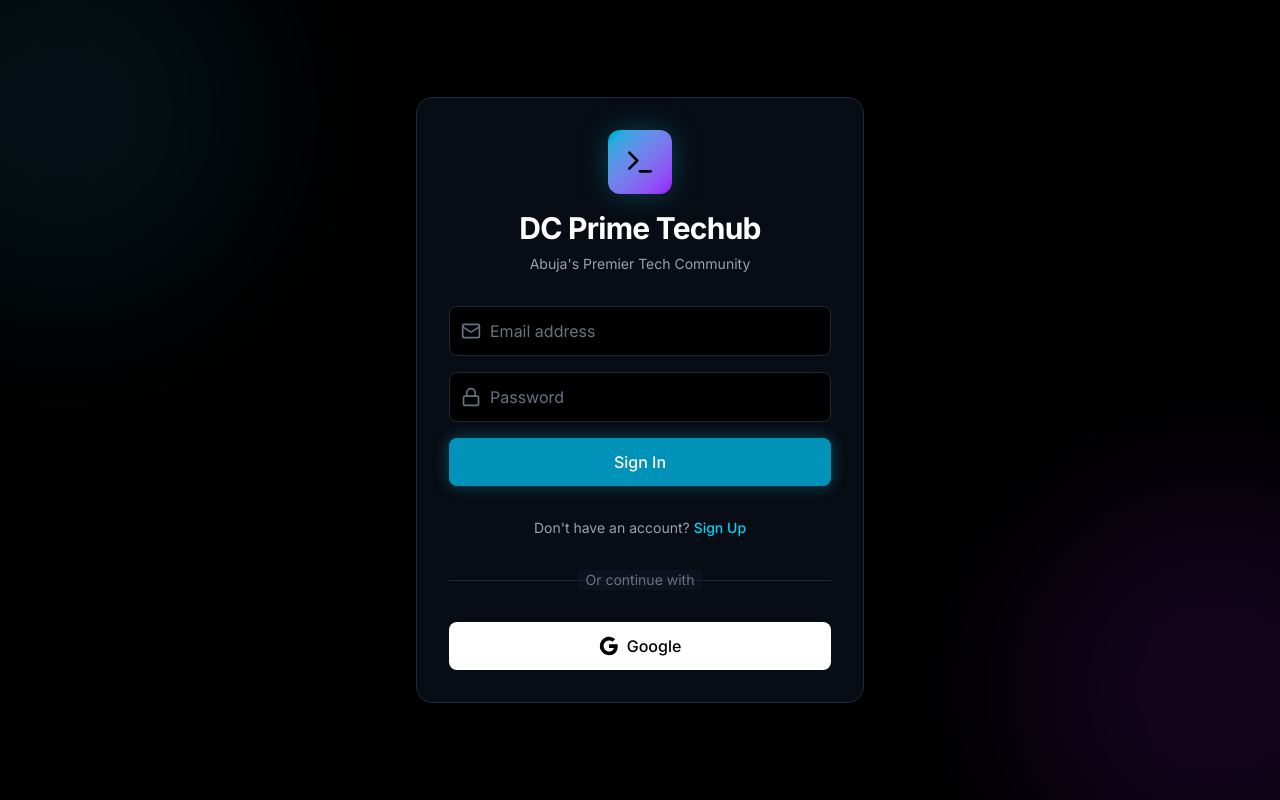
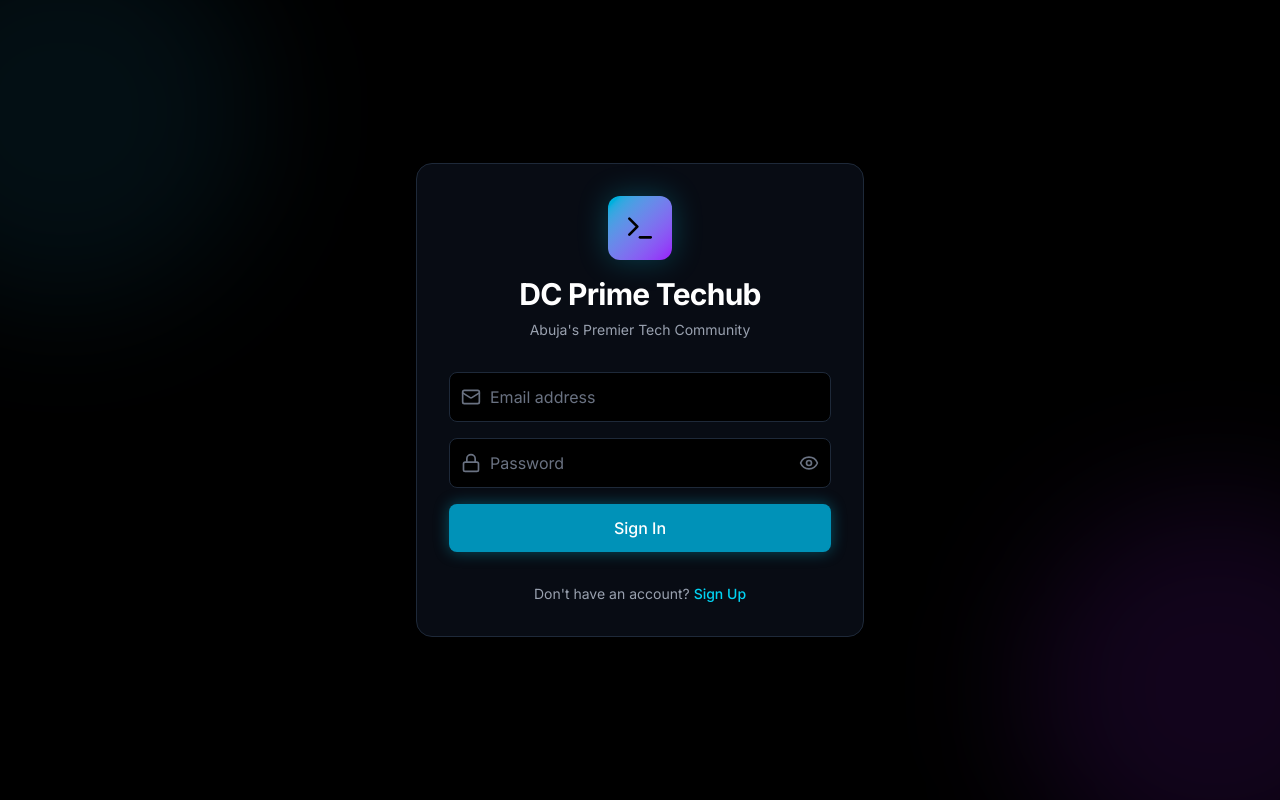
Before and after one commit to jovialdavidmike/dcp-hub-app, a React (Vite) app: page /login in a window 1280 px wide. Built offline with nearby package versions, Linux system fonts and the light colour scheme; no server answers.

Commit message:
feat: Remove Google sign-in and enhance password visibility
The Google sign-in functionality has been removed from the authentication context and login page. The login page now includes a toggleable password visibility feature for improved user experience.

```diff
--- a/src/contexts/AuthContext.tsx
+++ b/src/contexts/AuthContext.tsx
@@ -1,6 +1,6 @@
 import React, { createContext, useContext, useEffect, useState } from 'react';
-import { User, onAuthStateChanged, signInWithPopup, signOut, signInWithEmailAndPassword, createUserWithEmailAndPassword } from 'firebase/auth';
-import { auth, db, googleProvider } from '../firebase';
+import { User, onAuthStateChanged, signOut } from 'firebase/auth';
+import { auth, db } from '../firebase';
 import { doc, setDoc, onSnapshot, updateDoc } from 'firebase/firestore';
 
 export const SUPER_ADMINS = ['jovialdavidmike@gmail.com', 'yomieliezer@gmail.com'];
@@ -40,7 +40,6 @@
   isAdmin: boolean;
   showMasterAdminWelcome: boolean;
   setShowMasterAdminWelcome: (show: boolean) => void;
-  signInWithGoogle: () => Promise<void>;
   logout: () => Promise<void>;
 }
 
@@ -89,7 +88,7 @@
           } else {
             const isAdmin = currentUser.email ? SUPER_ADMINS.includes(currentUser.email) : false;
 
-            if (currentUser.email === 'yomieliezer@gmail.com') {
+            if (isAdmin) {
               setShowMasterAdminWelcome(true);
             }
 
@@ -125,18 +124,6 @@
     };
   }, []);
 
-  const signInWithGoogle = async () => {
-    try {
-      await signInWithPopup(auth, googleProvider);
-    } catch (error: any) {
-      console.error("Error signing in with Google", error);
-      if (error.code === 'auth/cancelled-popup-request' || error.code === 'auth/popup-closed-by-user') {
-        throw new Error('Google sign-in was cancelled. Please try again or use email/password.');
-      }
-      throw error;
-    }
-  };
-
   const logout = async () => {
     try {
       await signOut(auth);
@@ -147,7 +134,7 @@
   };
 
   return (
-    <AuthContext.Provider value={{ user, userData, loading, isSuperAdmin, isAdmin, showMasterAdminWelcome, setShowMasterAdminWelcome, signInWithGoogle, logout }}>
+    <AuthContext.Provider value={{ user, userData, loading, isSuperAdmin, isAdmin, showMasterAdminWelcome, setShowMasterAdminWelcome, logout }}>
       {!loading && children}
     </AuthContext.Provider>
   );
--- a/src/pages/Login.tsx
+++ b/src/pages/Login.tsx
@@ -1,14 +1,15 @@
 import React, { useState } from 'react';
 import { useAuth } from '../contexts/AuthContext';
 import { Navigate } from 'react-router-dom';
-import { Terminal, Mail, Lock } from 'lucide-react';
+import { Terminal, Mail, Lock, Eye, EyeOff } from 'lucide-react';
 import { signInWithEmailAndPassword, createUserWithEmailAndPassword } from 'firebase/auth';
 import { auth } from '../firebase';
 
 export default function Login() {
-  const { user, signInWithGoogle } = useAuth();
+  const { user } = useAuth();
   const [email, setEmail] = useState('');
   const [password, setPassword] = useState('');
+  const [showPassword, setShowPassword] = useState(false);
   const [isSignUp, setIsSignUp] = useState(false);
   const [error, setError] = useState('');
 
@@ -73,13 +74,20 @@
             <div className="relative">
               <Lock className="absolute left-3 top-1/2 -translate-y-1/2 text-gray-500" size={20} />
               <input
-                type="password"
+                type={showPassword ? "text" : "password"}
                 placeholder="Password"
                 value={password}
                 onChange={(e) => setPassword(e.target.value)}
-                className="w-full bg-black border border-gray-800 rounded-lg py-3 pl-10 pr-4 text-white placeholder-gray-500 focus:outline-none focus:border-cyan-500 focus:ring-1 focus:ring-cyan-500 transition-colors"
+                className="w-full bg-black border border-gray-800 rounded-lg py-3 pl-10 pr-12 text-white placeholder-gray-500 focus:outline-none focus:border-cyan-500 focus:ring-1 focus:ring-cyan-500 transition-colors"
                 required
               />
+              <button
+                type="button"
+                onClick={() => setShowPassword(!showPassword)}
+                className="absolute right-3 top-1/2 -translate-y-1/2 text-gray-500 hover:text-gray-300 transition-colors"
+              >
+                {showPassword ? <EyeOff size={20} /> : <Eye size={20} />}
+              </button>
             </div>
           </div>
           <button
@@ -99,53 +107,6 @@
             {isSignUp ? 'Sign In' : 'Sign Up'}
           </button>
         </div>
-
-        <div className="relative">
-          <div className="absolute inset-0 flex items-center">
-            <div className="w-full border-t border-gray-800"></div>
-          </div>
-          <div className="relative flex justify-center text-sm">
-            <span className="px-2 bg-gray-900/50 text-gray-500">Or continue with</span>
-          </div>
-        </div>
-
-        <button
-          onClick={async () => {
-            setError('');
-            try {
-              await signInWithGoogle();
-            } catch (err: any) {
-              if (err.code === 'auth/operation-not-allowed') {
-                setError('Google sign-in is not enabled in the Firebase Console.');
-              } else if (err.message.includes('cancelled') || err.code === 'auth/popup-closed-by-user') {
-                setError('Sign-in popup was closed or blocked. If you are in the preview window, try opening the app in a new tab (top right icon).');
-              } else {
-                setError(err.message || 'Google sign-in failed');
-              }
-            }
-          }}
-          className="w-full bg-white text-black font-medium py-3 rounded-lg flex items-center justify-center gap-2 hover:bg-gray-100 transition-colors"
-        >
-          <svg className="w-5 h-5" viewBox="0 0 24 24">
-            <path
-              fill="currentColor"
-              d="M22.56 12.25c0-.78-.07-1.53-.2-2.25H12v4.26h5.92c-.26 1.37-1.04 2.53-2.21 3.31v2.77h3.57c2.08-1.92 3.28-4.74 3.28-8.09z"
-            />
-            <path
-              fill="currentColor"
-              d="M12 23c2.97 0 5.46-.98 7.28-2.66l-3.57-2.77c-.98.66-2.23 1.06-3.71 1.06-2.86 0-5.29-1.93-6.16-4.53H2.18v2.84C3.99 20.53 7.7 23 12 23z"
-            />
-            <path
-              fill="currentColor"
-              d="M5.84 14.09c-.22-.66-.35-1.36-.35-2.09s.13-1.43.35-2.09V7.07H2.18C1.43 8.55 1 10.22 1 12s.43 3.45 1.18 4.93l2.85-2.22.81-.62z"
-            />
-            <path
-              fill="currentColor"
-              d="M12 5.38c1.62 0 3.06.56 4.21 1.64l3.15-3.15C17.45 2.09 14.97 1 12 1 7.7 1 3.99 3.47 2.18 7.07l3.66 2.84c.87-2.6 3.3-4.53 6.16-4.53z"
-            />
-          </svg>
-          Google
-        </button>
       </div>
     </div>
   );
```
